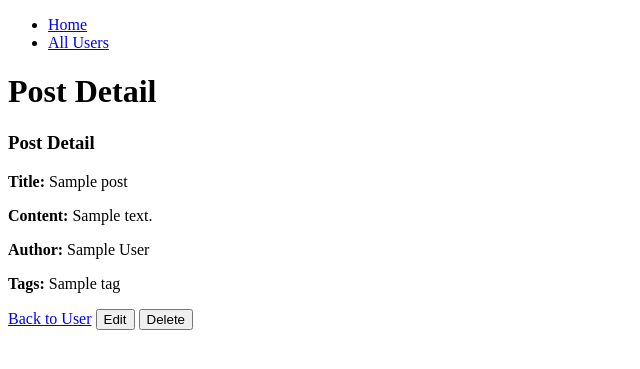
After one commit to asacripanti/springboard_exercises, a Flask app: page /users/1/posts/1 in a window 1280 px wide. The commit adds this page. Shown: the top 369 px of the page, without its empty margins (0-640 px from the left). Run offline with Flask 3, Linux system fonts and the light colour scheme; tables that the repository leaves empty hold one stand-in row (values such as "Sample post").

Commit message:
Add files via upload

```diff
--- a/flask-blogly/app.py
+++ b/flask-blogly/app.py
@@ -1,7 +1,7 @@
 """Blogly application."""
 
 from flask import Flask, request, redirect, render_template, url_for
-from models import db, connect_db, User
+from models import db, connect_db, User, Post, Tag, PostTag
 from flask_debugtoolbar import DebugToolbarExtension
 
 # what does all this do?
@@ -26,7 +26,19 @@ if __name__ == "__main__":
 @app.route('/')
 def redirect_to_users():
     """Redirects to list of users."""
-    return redirect(url_for('show_all_users'))
+    return redirect(url_for('home_page'))
+
+
+@app.route('/home')
+def home_page():
+    """Home page"""
+    users = User.query.all()
+    posts = Post.query.all()
+    tags = Tag.query.all()
+
+
+    return render_template('home.html', users=users, posts=posts, tags=tags)
+
 
 
 
@@ -46,6 +58,16 @@ def show_add_user_form():
 @app.route('/users/new', methods=['POST'])
 def add_user():
     """Add new user"""
+
+    first_name = request.form['first_name']
+    last_name = request.form['last_name']
+    image_url = request.form['image_url']
+
+    # Create a new User object and add it to the database session
+    new_user = User(first_name=first_name, last_name=last_name, image_url=image_url)
+    db.session.add(new_user)
+    db.session.commit()
+
     return render_template('new_user.html')
 
 
@@ -88,3 +110,91 @@ def users_destroy(user_id):
     db.session.commit()
 
     return redirect("/users")
+
+@app.route('/users/<int:user_id>/posts/<int:post_id>', methods=['GET'])
+def post_view(user_id, post_id):
+    """View post"""
+    user = User.query.get_or_404(user_id)
+    post = Post.query.get_or_404(post_id)
+    return render_template('post_view.html', user=user, post=post)
+
+
+
+@app.route('/users/<int:user_id>/posts/new', methods=['GET'])
+def post_form(user_id):
+    """View form to add post"""
+
+    user = User.query.get_or_404(user_id)
+
+    post = Post()
+    return render_template('post_form.html', user=user, post=post)
+
+
+@app.route('/users/<int:user_id>/posts/new', methods=['POST'])
+def add_post(user_id):
+    """Submit form to add post"""
+
+    post = Post()
+
+    post.title = request.form['title']
+    post.content = request.form['content']
+    post.user_id = user_id
+
+    tags = request.form['tags'].split(',')
+    for tag_name in tags:
+        tag_name = tag_name.strip()  # Remove leading/trailing whitespace
+        if tag_name:
+          # Check if the tag already exists
+            existing_tag = Tag.query.filter_by(name=tag_name).first()
+            if not existing_tag:
+                # If the tag does not exist, create a new Tag object and add it to the tags table
+                new_tag = Tag(name=tag_name)
+                db.session.add(new_tag)
+                existing_tag = new_tag  # Assign existing_tag to new_tag
+
+            # Create a new PostTag relationship and add it to the session
+            new_post_tag = PostTag(post=post, tag=existing_tag)
+            db.session.add(new_post_tag)
+
+    db.session.add(post)
+    db.session.commit()
+
+    return redirect("/users")
+
+@app.route('/users/<int:user_id>/posts/<int:post_id>/edit', methods=['GET'])
+def post_edit(user_id, post_id):
+    """Form to edit post"""
+
+    user = User.query.get_or_404(user_id)
+    post = Post.query.get_or_404(post_id)
+
+    return render_template('post_edit.html', user=user)
+
+
+@app.route('/users/<int:user_id>/posts/<int:post_id>/edit', methods=['POST'])
+def post_update(user_id, post_id):
+    """Form submission of edit form"""
+
+    user = User.query.get_or_404(user_id)
+    post = Post.query.get_or_404(post_id)
+
+    post.title = request.form['title']
+    post.content = request.form['content']
+    post.user_id = user_id
+
+    db.session.add(post)
+    db.session.commit()
+
+    return redirect("/users")
+
+@app.route('/users/<int:user_id>/posts/<int:post_id>/delete', methods=['POST'])
+def post_delete(user_id, post_id):
+    """Delete post"""
+
+
+    post = Post.query.get_or_404(post_id)
+
+    db.session.delete(post)
+    db.session.commit()
+
+    return redirect("/users")
--- a/flask-blogly/models.py
+++ b/flask-blogly/models.py
@@ -23,6 +23,39 @@ class User(db.Model):
         return f"{self.first_name} {self.last_name}"
 
 
+class Post(db.Model):
+    __tablename__ = 'posts'
+
+    id = db.Column(db.Integer, primary_key=True)
+    title = db.Column(db.Text, nullable=False)
+    content = db.Column(db.Text, nullable=False)
+    # created_at = db.Column(db.DateTime, default=datetime.utcnow)
+    user_id = db.Column(db.Integer, db.ForeignKey('users.id'), nullable=False)
+
+    user = db.relationship('User', backref='posts')
+
+
+class Tag(db.Model):
+    """tags"""
+
+    __tablename__ = 'tags'
+
+    id = db.Column(db.Integer, primary_key=True)
+    name = db.Column(db.Text, unique=True, nullable=False)
+
+class PostTag(db.Model):
+    """Post tags"""
+
+    __tablename__ = 'post_tags'
+
+    post_id = db.Column(db.Integer, db.ForeignKey('posts.id'), primary_key=True)
+    tag_id = db.Column(db.Integer, db.ForeignKey('tags.id'), primary_key=True)
+
+    post = db.relationship('Post', backref='post_tags')
+    tag = db.relationship('Tag', backref='post_tags')
+
+
+
 def connect_db(app):
     """Connect database to provided Flask app"""
 
--- a/flask-blogly/templates/edit_user.html
+++ b/flask-blogly/templates/edit_user.html
@@ -4,7 +4,7 @@
 
 {% block content %}
   <h3>Edit User</h3>
-  <form method="post" action="{{ url_for('edit_user', user_id=user.id) }}">
+  <form method="post" action="{{ url_for('users_update', user_id=user.id) }}">
     <label for="first_name">First Name:</label>
     <input type="text" name="first_name" id="first_name" value="{{ user.first_name }}" required><br>
 
@@ -16,5 +16,5 @@
 
     <button type="submit">Save</button>
   </form>
-  <a href="{{ url_for('show_user', user_id=user.id) }}">Cancel</a>
+  <a href="{{ url_for('users_show', user_id=user.id) }}">Cancel</a>
 {% endblock %}
--- /dev/null
+++ b/flask-blogly/templates/post_view.html
@@ -0,0 +1,29 @@
+{% extends "base.html" %}
+
+{% block page_title %}Post Detail{% endblock %}
+
+{% block content %}
+  <h3>Post Detail</h3>
+  <p><strong>Title:</strong> {{ post.title }}</p>
+  <p><strong>Content:</strong> {{ post.content }}</p>
+  <p><strong>Author:</strong> {{ user.full_name }}</p>
+
+  {% if post.post_tags %}
+    <p><strong>Tags:</strong>
+      {% for tag in post.post_tags %}
+        <span class="badge badge-primary">{{ tag.tag.name }}</span>
+      {% endfor %}
+    </p>
+  {% endif %}
+
+  <a href="{{ url_for('users_show', user_id=user.id) }}">Back to User</a>
+
+  <form method="get" action="{{ url_for('post_edit', user_id=user.id, post_id=post.id) }}" style="display: inline-block;">
+    <button type="submit" class="btn btn-primary">Edit</button>
+  </form>
+
+  <form method="post" action="{{ url_for('post_delete', user_id=user.id, post_id=post.id) }}" style="display: inline-block;">
+    <button type="submit" class="btn btn-danger">Delete</button>
+  </form>
+
+{% endblock %}
```
Also changed, not shown: flask-blogly/templates/home.html (added, +33 -0 lines), flask-blogly/templates/post_edit.html (added, +22 -0 lines), flask-blogly/templates/post_form.html (added, +22 -0 lines), flask-blogly/templates/post_info.html (added, +13 -0 lines), flask-blogly/templates/user_info.html (+20 -2 lines).
